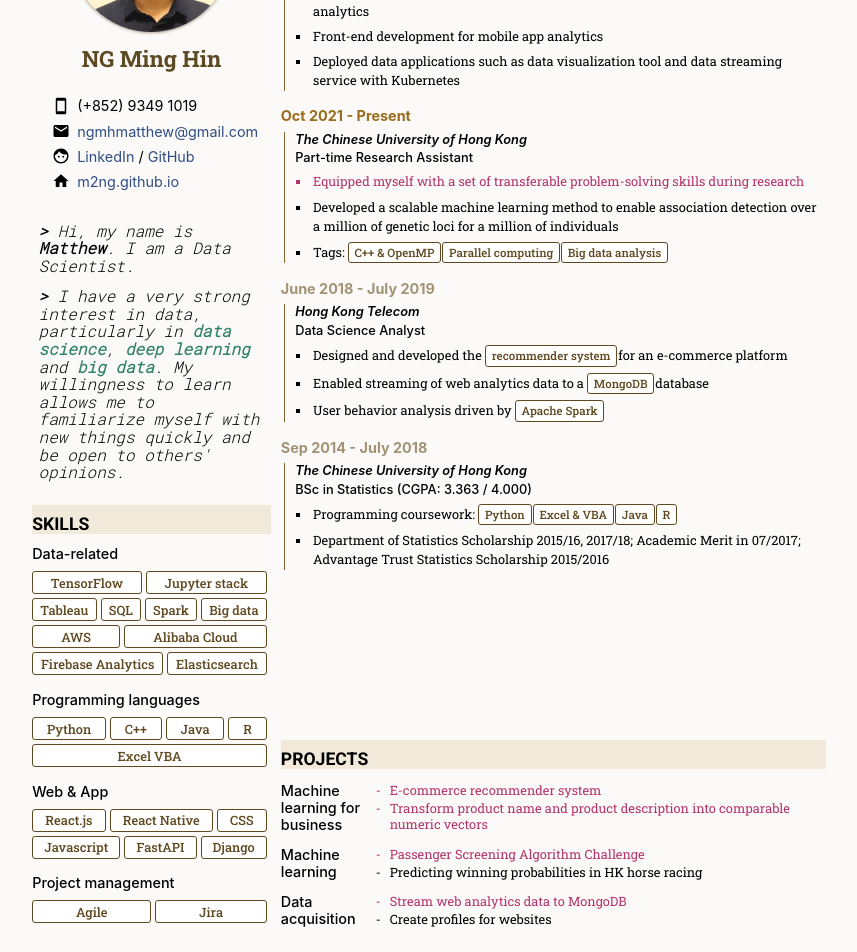
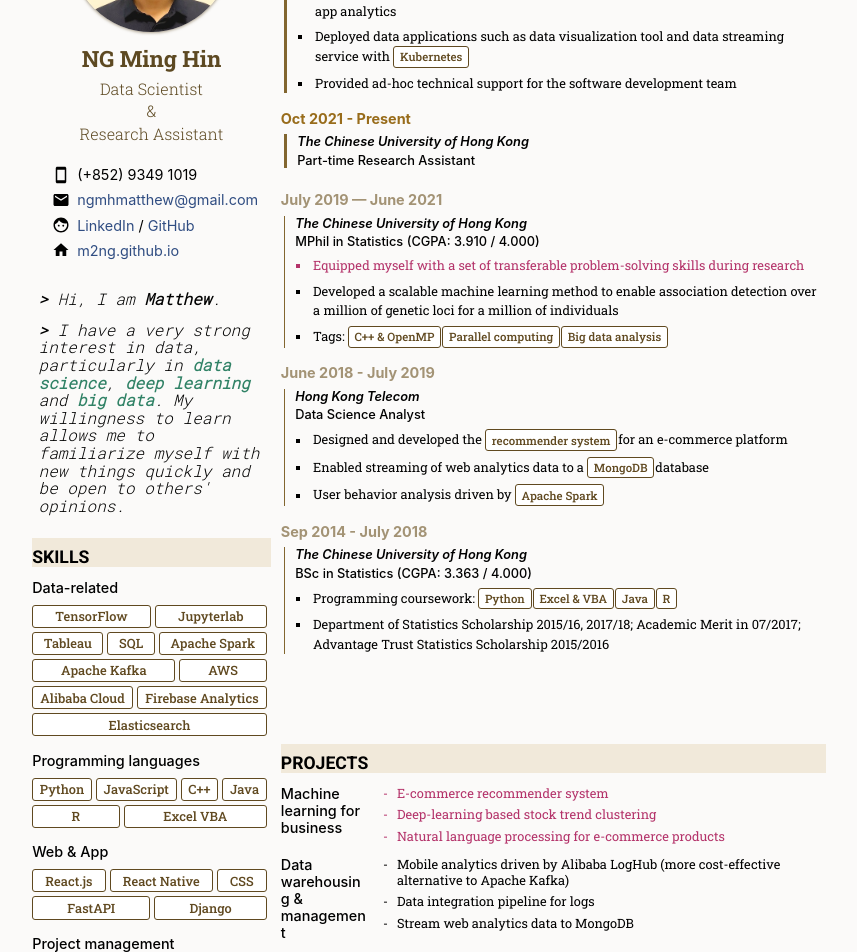
Before and after one commit to m2ng/m2ng.github.io, a React (Create React App) app: page / in a window 1280 px wide. Shown: the part 160-1112 px from the top of the page, without its empty margins (211-1068 px from the left). Built offline with nearby package versions, Linux system fonts and the light colour scheme.

Commit message:
Updated layout and content

```diff
--- a/src/App.scss
+++ b/src/App.scss
@@ -146,10 +146,19 @@ a {
 .name {
     text-align: center;
     line-height: 1.4;
-    padding: .5em 1em;
-    margin-bottom: .5em;
+    padding: .5em 1em 0 1em;
     font-size: 1.4em;
     font-weight: 600;
+    color: hsl(39, 46%, 25%);
+    font-family: 'Roboto Slab', serif;
+}
+.me > .title {
+    text-align: center;
+    line-height: 1.4;
+    padding: .2em 1em .5em 1em;
+    margin-bottom: .8em;
+    font-size: 1em;
+    font-weight: 300;
     color: hsl(39, 46%, 25%);
     font-family: 'Roboto Slab', serif;
 }
@@ -236,6 +245,10 @@ li.skill {
     margin: 0 .2em;
 }
 
+.history-content.present {
+    border-left: 3px solid hsl(39, 46%, 35%);
+    margin: 0 .2em;
+}
 
 .history-field {
     /* margin-left: 2em; */
@@ -317,7 +330,7 @@ li.desc-item > div {
     // display: inline-block;
     margin-top: 0;
     flex-shrink: 0;
-    width: 5.5em;
+    width: 6em;
     word-wrap: break-word;
 }
 
@@ -330,7 +343,7 @@ li.desc-item > div {
 li.project {
     font-size: .8em;
     font-family: "Roboto Slab", serif;
-    margin-bottom: .2em;
+    margin-bottom: .4em;
 }
 
 li.project:last-child {
--- a/src/components/Experience.js
+++ b/src/components/Experience.js
@@ -12,7 +12,7 @@ export default function Experience() {
                 <div className="history-time">{
                   effective ? time : <span>{time}</span>
                 }</div>
-                <div className="history-content">
+                <div className={"history-content" + (effective ? " present" : "")}>
                     <div className="history-field place">{place}</div>
                     <div className="history-field title">{title}</div>
                     {/* <hr/> */}
--- a/src/components/Me.js
+++ b/src/components/Me.js
@@ -5,6 +5,7 @@ export default function Me() {
     <div className="me">
       <img className="profile-pic" src="assets/NGMingHin_pic.jpg" alt="profile"></img>
       <div className="name">NG Ming Hin</div>
+      <div className="title">Data Scientist <br/>&amp;<br/> Research Assistant</div>
       <ul className="contact">
           <li className="contact-method"><svg xmlns="http://www.w3.org/2000/svg" viewBox="0 0 24 24" fill="black" width="18px" height="18px"><path d="M0 0h24v24H0z" fill="none"/><path d="M17 1.01L7 1c-1.1 0-2 .9-2 2v18c0 1.1.9 2 2 2h10c1.1 0 2-.9 2-2V3c0-1.1-.9-1.99-2-1.99zM17 19H7V5h10v14z"/></svg><span>(+852) 9349 1019</span></li>
           <li className="contact-method"><svg xmlns="http://www.w3.org/2000/svg" viewBox="0 0 24 24" fill="black" width="18px" height="18px"><path d="M0 0h24v24H0z" fill="none"/><path d="M20 4H4c-1.1 0-1.99.9-1.99 2L2 18c0 1.1.9 2 2 2h16c1.1 0 2-.9 2-2V6c0-1.1-.9-2-2-2zm0 4l-8 5-8-5V6l8 5 8-5v2z"/></svg><span><a href="mailto:ngmhmatthew@gmail.com">ngmhmatthew@gmail.com</a></span></li>
@@ -12,7 +13,7 @@ export default function Me() {
           <li className="contact-method"><svg xmlns="http://www.w3.org/2000/svg" viewBox="0 0 24 24" fill="black" width="18px" height="18px"><path d="M0 0h24v24H0z" fill="none"/><path d="M10 20v-6h4v6h5v-8h3L12 3 2 12h3v8z"/></svg><a href="https://m2ng.github.io">m2ng.github.io</a></li>
       </ul>
       <div className="intro">
-          <p><strong>{">"}</strong> Hi, my name is <strong>Matthew</strong>. I am a Data Scientist. </p>
+          <p><strong>{">"}</strong> Hi, I am <strong>Matthew</strong>.</p>
           <p><strong>{">"}</strong> I have a very strong interest in data, particularly in <span className="highlight-1">data science</span>, <span className="highlight-1">deep learning</span> and <span className="highlight-1">big data</span>. My willingness to learn allows me to familiarize myself with new things quickly and be open to others' opinions.</p>
       </div>
     </div>
--- a/src/data/experience.json
+++ b/src/data/experience.json
@@ -7,8 +7,8 @@
         "nature": "job",
         "details": [
             "Designed and established the complete data architecture and pipeline for mobile app analytics",
-            "Front-end development for mobile app analytics",
-            "Deployed data applications such as data visualization tool and data streaming service with Kubernetes"
+            "Deployed data applications such as data visualization tool and data streaming service with #Kubernetes",
+            "Provided ad-hoc technical support for the software development team"
         ]
     },
     {
@@ -17,6 +17,14 @@
         "place": "The Chinese University of Hong Kong",
         "title": "Part-time Research Assistant",
         "nature": "job",
+        "details": []
+    },
+    {
+        "time": "July 2019 — June 2021",
+        "effective": false,
+        "place": "The Chinese University of Hong Kong",
+        "title": "MPhil in Statistics (CGPA: 3.910 / 4.000)",
+        "nature": "degree",
         "details": [
             "!!Equipped myself with a set of transferable problem-solving skills during research",
             "Developed a scalable machine learning method to enable association detection over a million of genetic loci for a million of individuals",
--- a/src/data/projects.json
+++ b/src/data/projects.json
@@ -3,21 +3,22 @@
         "group": "Machine learning for business",
         "details": [
             "!!E-commerce recommender system",
-            "!!Transform product name and product description into comparable numeric vectors"
+            "!!Deep-learning based stock trend clustering",
+            "!!Natural language processing for e-commerce products"
+        ]
+    },
+    {
+        "group": "Data warehousing & management",
+        "details": [
+            "Mobile analytics driven by Alibaba LogHub (more cost-effective alternative to Apache Kafka)",
+            "Data integration pipeline for logs",
+            "Stream web analytics data to MongoDB"
         ]
     },
     {
         "group": "Machine learning",
         "details": [
-            "!!Passenger Screening Algorithm Challenge",
-            "Predicting winning probabilities in HK horse racing"
-        ]
-    },
-    {
-        "group": "Data acquisition",
-        "details": [
-            "!!Stream web analytics data to MongoDB",
-            "Create profiles for websites"
+            "Computer vision in Passenger Screening Algorithm Challenge"
         ]
     }
 ]
--- a/src/data/skills.json
+++ b/src/data/skills.json
@@ -3,11 +3,11 @@
         "group": "Data-related",
         "skills": [
             "#TensorFlow",
-            "#Jupyter_stack",
+            "#Jupyterlab",
             "#Tableau",
             "#SQL",
-            "#Spark",
-            "#Big_data",
+            "#Apache_Spark",
+            "#Apache_Kafka",
             "#AWS",
             "#Alibaba_Cloud",
             "#Firebase_Analytics",
@@ -18,6 +18,7 @@
         "group": "Programming languages",
         "skills": [
             "#Python",
+            "#JavaScript",
             "#C++",
             "#Java",
             "#R",
@@ -30,7 +31,6 @@
             "#React.js",
             "#React_Native",
             "#CSS",
-            "#Javascript",
             "#FastAPI",
             "#Django"
         ]
```
